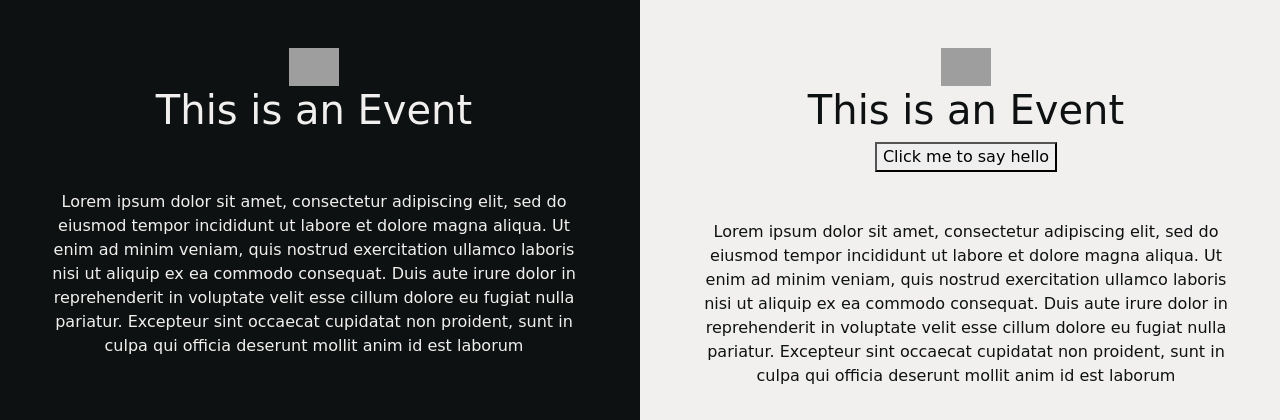
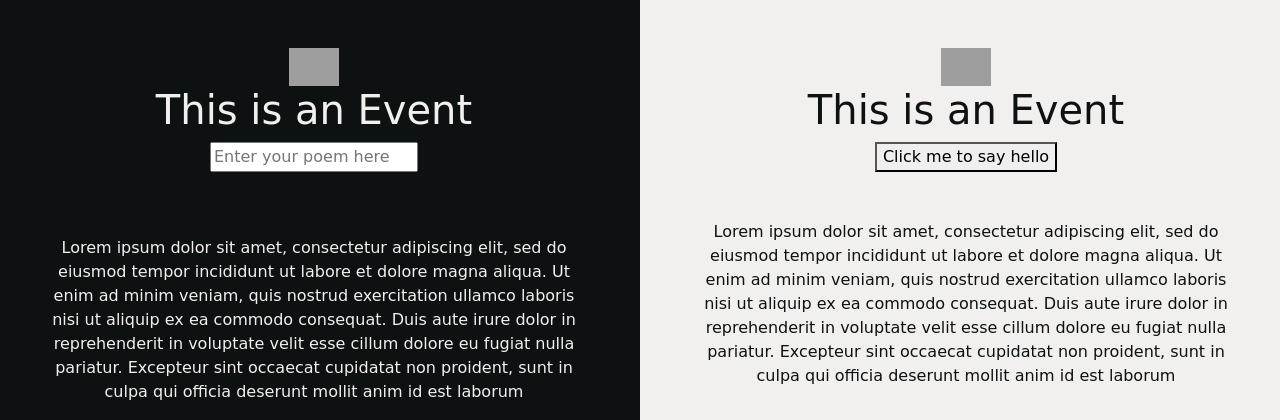
Before and after one commit to rlayfl/iy4103-website-060326, a Flask app: page / in a window 1280 px wide. Shown: the top 420 px of the page. Run offline with Flask 3, Linux system fonts and the light colour scheme; some web fonts are replaced; grey boxes are pictures that could not be loaded.

Commit message:
Added code to send poem from form on home page to database

```diff
--- a/app.py
+++ b/app.py
@@ -1,4 +1,4 @@
-from flask import Flask, render_template
+from flask import Flask, render_template, request
 app = Flask(__name__)
 
 from flask_sqlalchemy import SQLAlchemy
@@ -13,6 +13,19 @@ migrate = Migrate(app, db)
 class Poem(db.Model):
     id = db.Column(db.Integer, primary_key=True)
     text = db.Column(db.String(5000), nullable=False)
+
+
+@app.route('/uploadPoem', methods=['POST'])
+def upload_poem():
+    poem = request.form.get('poem')
+
+    with app.app_context():
+        newPoem = Poem(text=poem)
+
+        db.session.add_all([newPoem])
+        db.session.commit()
+
+    return f"Received: {newPoem}"
 
 # Home
 @app.route('/')
--- a/templates/index.html
+++ b/templates/index.html
@@ -9,6 +9,10 @@
 
 
         <h1>This is an Event</h1>
+
+        <form action="/uploadPoem" method="POST">
+            <input type="text" name="poem" placeholder="Enter your poem here" >
+        </form>
 
         <p class="p-5">Lorem ipsum dolor sit amet, consectetur adipiscing elit, sed do eiusmod tempor incididunt ut
             labore et dolore magna aliqua. Ut enim ad minim veniam, quis nostrud exercitation ullamco laboris nisi ut
```
Also changed, not shown: instance/poems.db.
